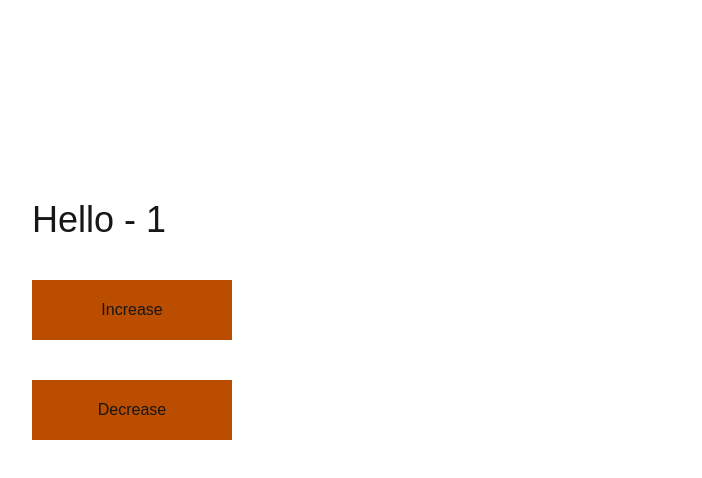
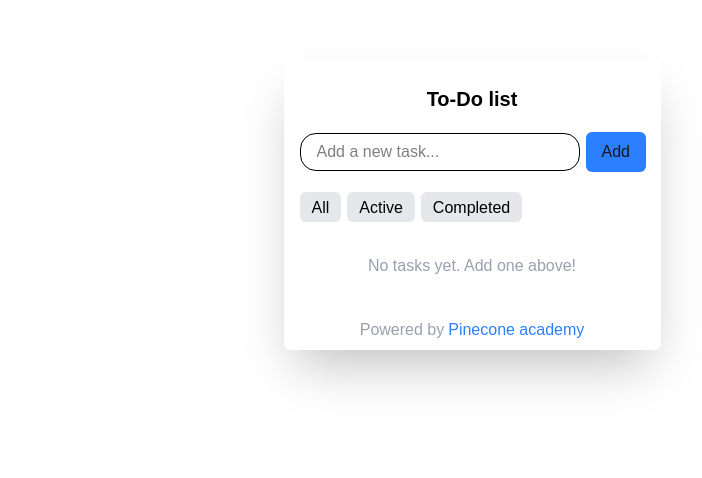
Before and after one commit to glsndroj/ToDoList, a Next.js app: page / in a window 1280 px wide. Shown: the top 478 px of the page, without its empty margins (168-870 px from the left). Built offline with nearby package versions, Linux system fonts and the light colour scheme.

Commit message:
todolist

```diff
--- /dev/null
+++ b/src/Components/ToDoList.jsx
@@ -0,0 +1,46 @@
+export const ToDoList = () => {
+  return (
+    <div className=" bg-white w-[377px] h-[290px] flex flex-col rounded-md shadow-2xl">
+      <h1 className="header text-center text-black font-bold text-[20px] h-[28px] mt-[24px]">
+        To-Do list
+      </h1>
+      <div className="flex items-center gap-[6px] ml-4 my-5 ">
+        <div className="inputText text-black ">
+          <input
+            type="text"
+            placeholder="Add a new task..."
+            className="w-[280px] h-[38px] border-[1px] rounded-2xl px-4"
+          />
+        </div>
+        <button className="addBtn bg-blue-500 h-[40px] rounded-md px-4 py-2 cursor-pointer  ">
+          Add
+        </button>
+      </div>
+      <div className="BtnContainer flex gap-[6px] ml-4 text-black ">
+        <button className="all bg-gray-200  h-[30px] rounded-md px-3 py-1 cursor-pointer  ">
+          All
+        </button>
+        <button className="active bg-gray-200 h-[30px] rounded-md px-3 py-1 cursor-pointer ">
+          Active
+        </button>
+        <button className="completed bg-gray-200 h-[30px] rounded-md px-3 py-1 cursor-pointer ">
+          Completed
+        </button>
+      </div>
+      <div className="end ym garch irne"></div>
+      <p className="text-center mt-8 text-gray-400">
+        No tasks yet. Add one above!
+      </p>
+      <div className="footer flex mt-10 gap-1 justify-center">
+        <p className="text-gray-400">Powered by</p>
+        <a
+          className="link text-blue-500"
+          href="http://www.pinecone.mn"
+          target="blank"
+        >
+          Pinecone academy
+        </a>
+      </div>
+    </div>
+  );
+};
--- a/src/app/page.js
+++ b/src/app/page.js
@@ -1,27 +1,9 @@
-"use client";
-import { useState } from "react";
+import { ToDoList } from "../Components/ToDoList";
 
 export default function Home() {
-  const [number, setNumber] = useState(1);
-  const Increase = () => {
-    setNumber(number + 1);
-  };
-
-  const Decrease = () => {
-    setNumber(number - 1);
-  };
   return (
-    <div className=" flex gap-10 flex-col m-50">
-      <p className="text-4xl">Hello - {number}</p>
-      <button onClick={Increase} className="w-[200px] h-[60px] bg-amber-700">
-        Increase
-      </button>
-      <button
-        onClick={Decrease}
-        className="w-[200px] h-[60px] bg-amber-700"
-      >
-        Decrease
-      </button>
+    <div className="Container flex justify-center mt-[60px]">
+      <ToDoList />
     </div>
   );
 }
```
